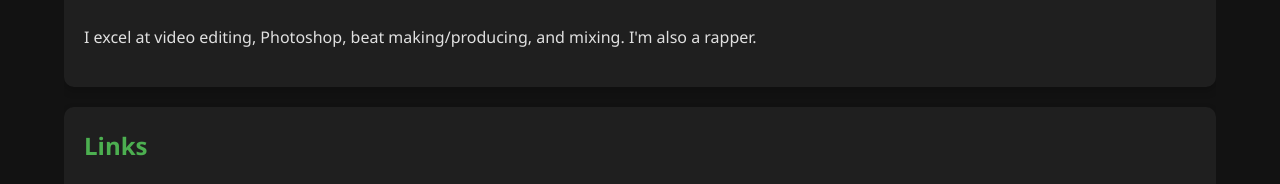
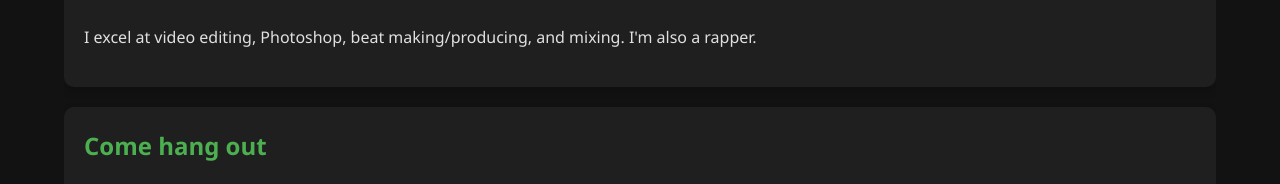
Before and after one commit to Hungerff/Hungerff.github.io, a plain HTML site: page index.html in a window 1280 px wide. Shown: the part 3060-3244 px from the top of the page. Drawn offline with Linux system fonts and the light colour scheme.

Commit message:
Update index.html

```diff
--- a/index.html
+++ b/index.html
@@ -168,7 +168,7 @@
             <p>I excel at video editing, Photoshop, beat making/producing, and mixing. I'm also a rapper.</p>
         </div>
         <div class="card" id="contact">
-            <h2>Links</h2>
+            <h2>Come hang out</h2>
             <img src="images/eae13a5bw1161.png" alt="Contact Image">
             <p>My Discord is: hungerff</p>
             <p>And my Discord server is:
```
